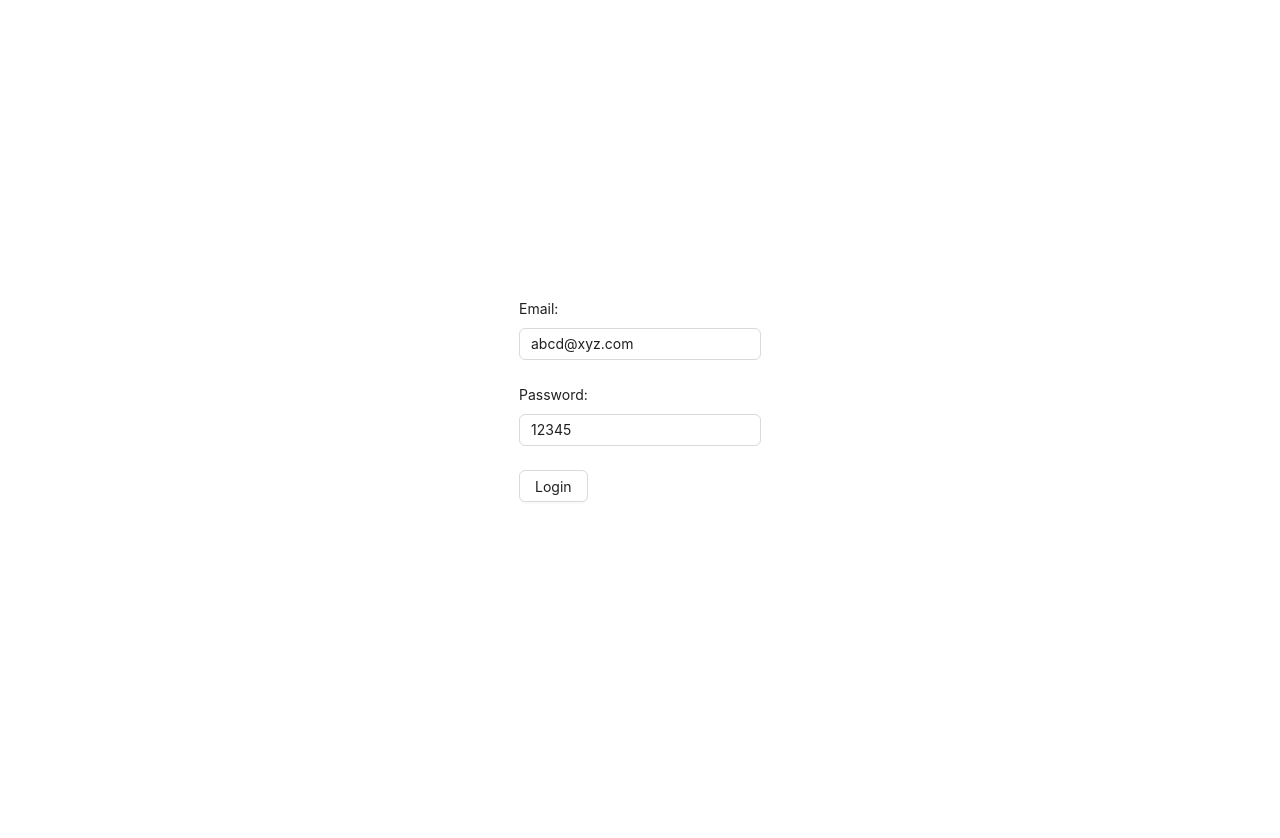
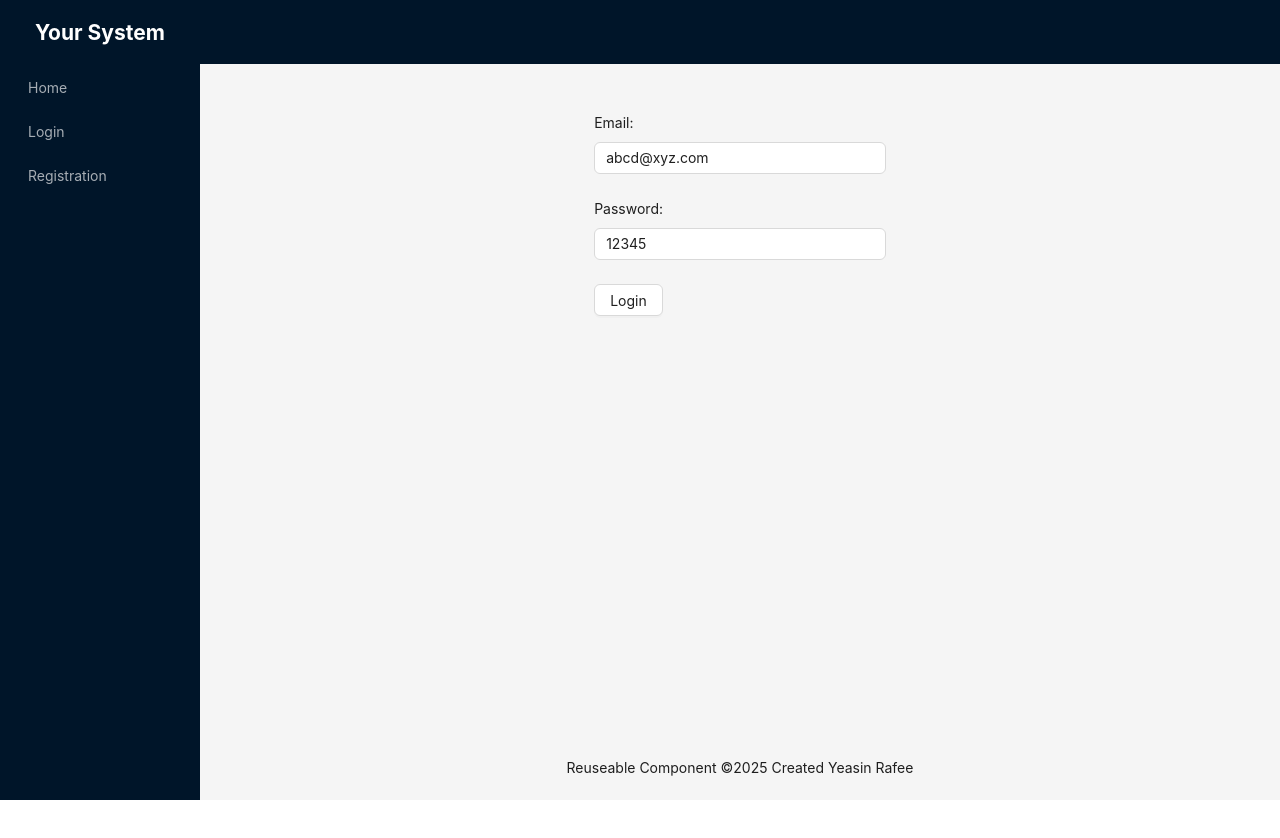
Before and after one commit to yeasinrafee/antd-rhf-reuseable, a React (Vite) app: page /login in a window 1280 px wide. Shown: the top 838 px of the page. Before the commit the page ends 800 px from the top, so only its background shows below. Built offline with nearby package versions, Linux system fonts and the light colour scheme.

Commit message:
UI update

```diff
--- a/src/components/layout/SidebarAntdLayout.tsx
+++ b/src/components/layout/SidebarAntdLayout.tsx
@@ -1,9 +1,13 @@
 import { Layout, Menu } from 'antd';
-import { NavLink } from 'react-router-dom';
+import { NavLink, Outlet } from 'react-router-dom';
 
 const { Header, Content, Footer, Sider } = Layout;
 
 const items = [
+  {
+    key: 'home',
+    label: <NavLink to='/'>Home</NavLink>,
+  },
   {
     key: 'login',
     label: <NavLink to='/login'>Login</NavLink>,
@@ -54,11 +58,12 @@ export default function SidebarAntdLayout() {
               minHeight: 360,
             }}
           >
-            content
+            {/* Content will go here.. */}
+            <Outlet />
           </div>
         </Content>
         <Footer style={{ textAlign: 'center' }}>
-          Ant Design ©{new Date().getFullYear()} Created by Ant UED
+          Reuseable Component ©{new Date().getFullYear()} Created Yeasin Rafee
         </Footer>
       </Layout>
     </Layout>
--- /dev/null
+++ b/src/pages/Home.tsx
@@ -0,0 +1,7 @@
+export default function Home() {
+  return (
+    <div>
+      <h1>System Management UI</h1>
+    </div>
+  );
+}
--- a/src/pages/Login.tsx
+++ b/src/pages/Login.tsx
@@ -1,4 +1,4 @@
-import { Button, Row } from 'antd';
+import { Button, Col, Row } from 'antd';
 import AntdRHFInput from '../components/ui/form/AntdRHFInput';
 import AntdRHForm from '../components/ui/form/AntdRHForm';
 import { FieldValues } from 'react-hook-form';
@@ -9,8 +9,8 @@ export default function Login() {
   };
 
   return (
-    <Row justify='center' align='middle' style={{ height: '100vh' }}>
-      <div>
+    <Row justify='center' align='top' style={{ height: '100vh' }}>
+      <Col span={7}>
         <AntdRHForm
           // MUST** We have to pass an onSubmit function
           onSubmit={onSubmit}
@@ -26,7 +26,7 @@ export default function Login() {
           <AntdRHFInput label='Password: ' type='text' name='password' />
           <Button htmlType='submit'>Login</Button>
         </AntdRHForm>
-      </div>
+      </Col>
     </Row>
   );
 }
--- a/src/pages/Registration.tsx
+++ b/src/pages/Registration.tsx
@@ -36,7 +36,7 @@ export default function Registration() {
           <AntdRHFInput type='text' name='name' label='Name' />
           <AntdRHFInput type='text' name='email' label='Email' />
           <AntdRHFSelect name='gender' label='Gender' options={genderOptions} />
-          <Button htmlType='submit'>Submit</Button>
+          <Button htmlType='submit'>Sign up</Button>
         </AntdRHForm>
       </Col>
     </Flex>
--- a/src/routes/routes.tsx
+++ b/src/routes/routes.tsx
@@ -2,11 +2,16 @@ import { createBrowserRouter } from 'react-router-dom';
 import App from '../App';
 import Login from '../pages/Login';
 import Registration from '../pages/Registration';
+import Home from '../pages/Home';
 
 const router = createBrowserRouter([
   {
     path: '/',
     element: <App />,
+    children: [
+      {
+        index: true,
+        element: <Home />,
       },
       {
         path: '/login',
@@ -16,6 +21,8 @@ const router = createBrowserRouter([
         path: '/registration',
         element: <Registration />,
       },
+    ],
+  },
 ]);
 
 export default router;
```
Lines whose indentation alone changed are shown as unchanged.
